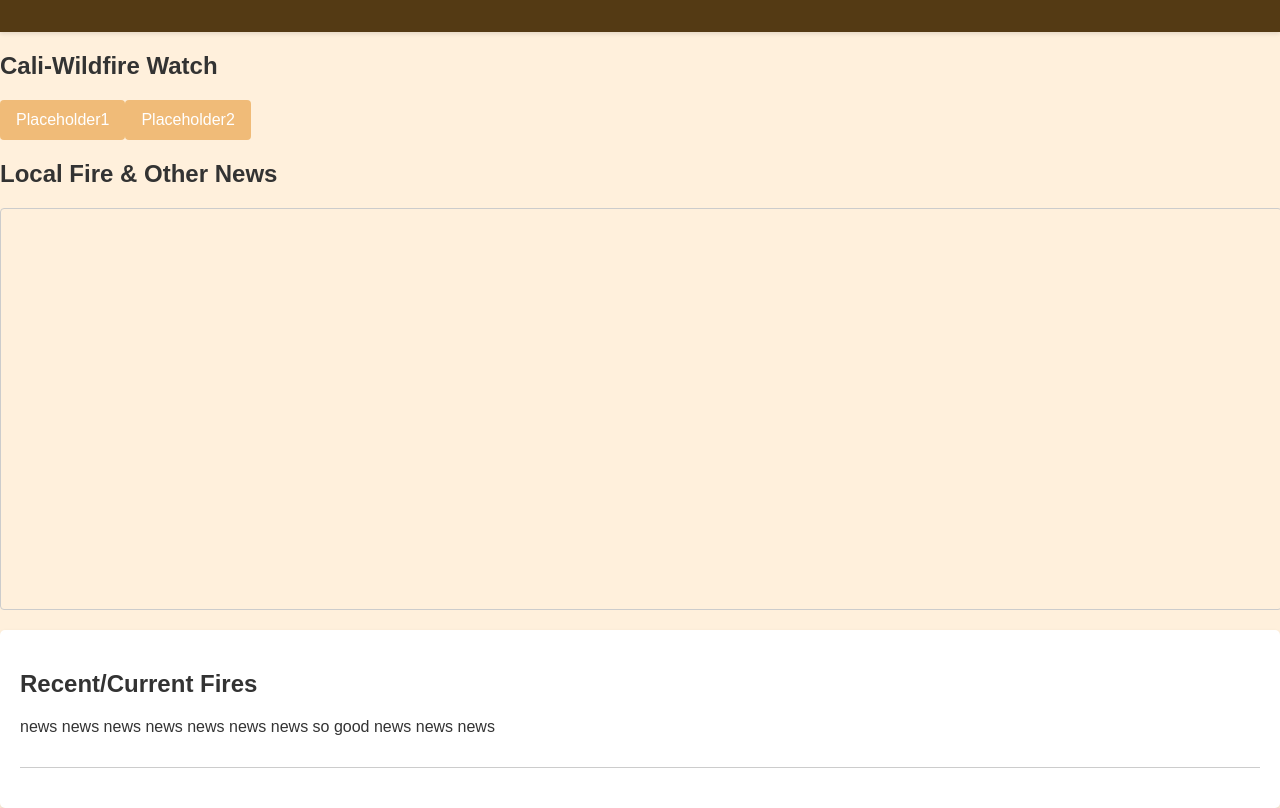
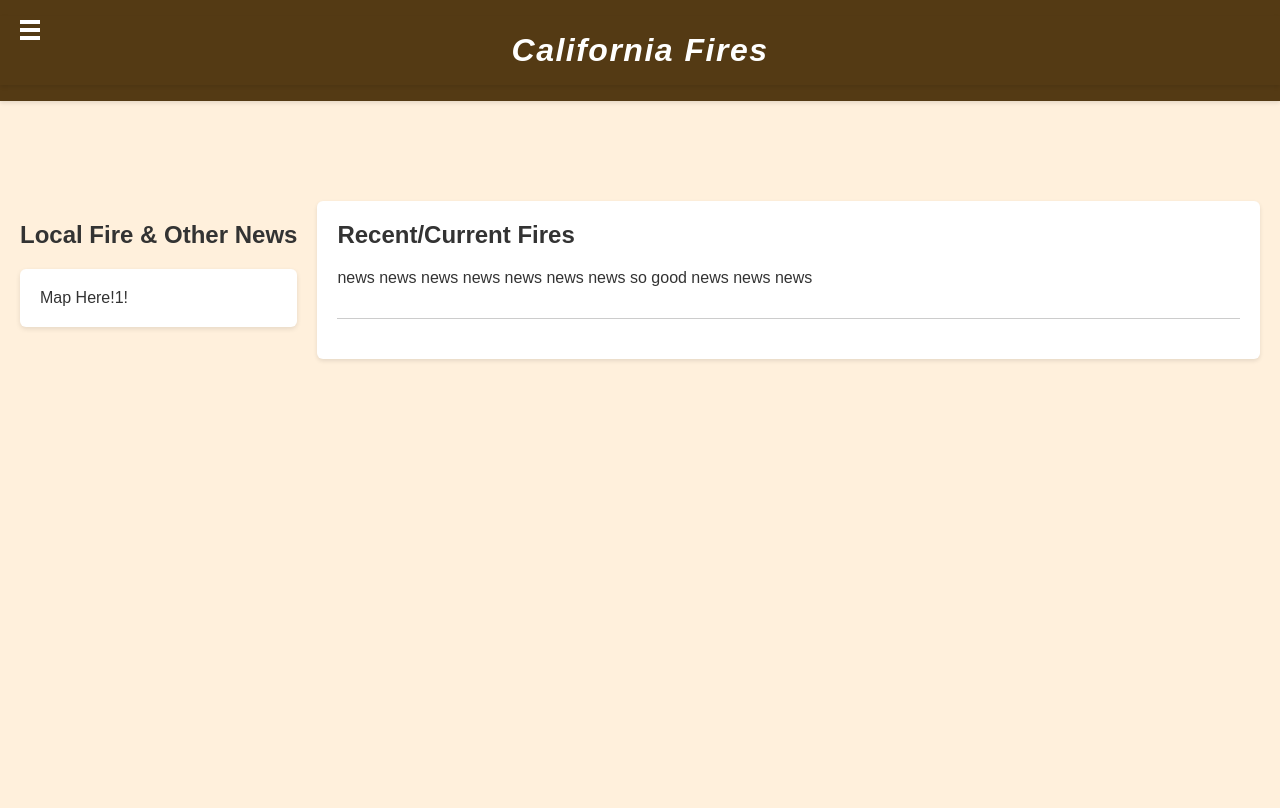
Before and after one commit to robsalsa/California-WildFire, a React (Create React App) app in the folder cali-wildfire-front/: page / in a window 1280 px wide. Built offline with nearby package versions, Linux system fonts and the light colour scheme.

Commit message:
Home page is done but needs a map
Like mentioned home page is now up and running but it will need some minor tweaks. Although some are minor it still needs the map API.

```diff
--- a/cali-wildfire-front/src/parts/HeaderSection/Header.css
+++ b/cali-wildfire-front/src/parts/HeaderSection/Header.css
@@ -9,12 +9,12 @@ header{
     position:sticky;
     box-shadow:0.2px 5px rgba(0,0,0,0.1);
 }
-/* header h1 {
+header h1 {
     font-size: 2.5em;
     margin-bottom: 10px;
     letter-spacing: 1.5px;
     font-style: italic;
-} */
+}
 
 nav a {
     color: #f5f3f3;
@@ -27,3 +27,33 @@ nav a {
 nav a:hover {
     color: #c7a37a;
 }
+
+/* bunger options */
+.bm-burger-button {
+    position: fixed;
+    width: 20px;
+    height: 20px;
+    left: 20px;
+    top: 20px;
+}
+
+.bm-burger-bars{
+    background:#ffffff;
+}
+
+.bm-burger-bars-hover {
+  background: #000000;
+}
+.bm-menu-wrap {
+  position: fixed;
+  height: 100%;
+}
+.bm-overlay {
+  background: rgba(0, 0, 0, 0.3);
+}
+/* background ghost options  */
+.bm-menu {
+  background: #543A14;
+  padding: 2.5em 1.5em 0;
+  font-size: 1.15em;
+}
--- a/cali-wildfire-front/src/parts/HeaderSection/Header.js
+++ b/cali-wildfire-front/src/parts/HeaderSection/Header.js
@@ -7,8 +7,11 @@ import {Link} from "react-router-dom";
 const Header = () =>{
     return (
         <header className= "Header">
+            <header>
+                <h1>California Fires</h1>
+            </header>
             <Menu>
-                <a classname="menu-item" href="/">Home</a>
+                <a className="menu-item" href="/">Home</a>
 
                 <a href ="/#thing1">Thing1</a>
                 <a href ="/#thing2">Thing2</a>
--- a/cali-wildfire-front/src/parts/HomeSection/Home.css
+++ b/cali-wildfire-front/src/parts/HomeSection/Home.css
@@ -5,6 +5,9 @@ body{
     color: #333;
     /* line-height:2; */
 
+}
+.home-container{
+    padding-top: 80px;
 }
 
 .notification-bar{
@@ -50,49 +53,50 @@ nav button:hover{
     background: #F0BB78;
     cursor: pointer;
 }
-aside#sidebar{
+/* this is sidebar options */
+.content-wrapper {
+    display: flex;
+    flex-direction: row;
+    padding: 20px;
+    gap: 20px;
+}
+
+.view-box {
+    flex: 3;
+    background: #fff;
+    padding: 20px;
+    border-radius: 6px;
+    box-shadow: 0 2px 5px rgba(0,0,0,0.1);
+}
+
+#map-container {
+    width: 100%;
+    height: 400px;
+    border: 1px solid #ccc;
+    border-radius: 4px;
+    overflow: hidden;
+    background-color: #eee; /* placeholder color */
+}
+
+#actual-map {
+    width: 100%;
+    height: 100%;
+}
+
+.sidebar {
     flex: 1;
-    background:#fff;
-    padding:20px;
-    border-radius: 5px;
+    background: #fff;
+    padding: 20px;
+    border-radius: 6px;
     box-shadow: 0 2px 4px rgba(0, 0, 0, 0.1);
 }
-aside#sidebar section{
+
+.sidebar section {
     margin-bottom: 20px;
     padding-bottom: 15px;
     border-bottom: 1px solid #ccc;
 }
-aside#sidebar section h3{
-    color: #000;
-    margin-top:0;
+
+.sidebar h2 {
+    margin-top: 0;
 }
-.view{
-    display:none;
-}
-.view.active-view{
-    display: block;
-}
-#map-container{
-    width: 100%;
-    height: 400px;
-    margin-bottom: 20px;
-    border: 1px solid #ccc;
-    border-radius: 4px;
-}
-#map{
-    width: 100%;
-    height:100%;
-}
-.boxed-container{
-    display:flex;
-    flex-direction:row;
-    gap: 20px;
-    padding: 20px;
-}
-#main-content{
-    flex: 3;
-
-}
-#sidebar{
-    flex: 3;
-}
--- a/cali-wildfire-front/src/parts/HomeSection/Home.js
+++ b/cali-wildfire-front/src/parts/HomeSection/Home.js
@@ -5,31 +5,36 @@ import "./Home.css";
 
 export const Home = () => {
     return (
-        <div>
-            <section id="notification-bar" classname="notification-bar">
+        <div className="home-container">
+            <section id="notification-bar" className="notification-bar">
                 <h1>Cali-Wildfire Watch</h1>
                 <nav>
                     <button id="placeholder">Placeholder1</button>
                     <button id="placeholder2">Placeholder2</button>
                 </nav>
             </section>
-            <section id="box-container" classname="box-container">
-                <div classname="main-content">
-                    <section id="fire-map-view" classname="view-box">
+
+            <main className="content-wrapper">
+                <section id="box-container" className="box-container">
                     <h2>Local Fire & Other News</h2>
-                        <div id="map-container">
-                            <div id="actual-map"></div>
-                        </div>
+                    <div className="main-content">
+                        <section id="fire-map-view" className="view-box">
+                            {/* <h2>Local Fire & Other News</h2> */}
+                            {/* <div id="map-container"> */}
+                            <div id="actual-map">Map Here!1!</div>
+                            {/* PUT THE MAP HERE PLEASE AHHHHHHHHHHHHHHHH!! */}
+                            {/* </div> */}
                         </section>
                     </div>
                 </section>
 
-            <aside id="sidebar" classname="sidebar">
+                <aside id="sidebar" className="sidebar">
                     <section id="recent-fires">
                         <h2> Recent/Current Fires</h2>
                         <p> news news news news news news news so good news news news </p>
                     </section>
                 </aside>
+            </main>
         </div>
     );
 };
```
Also changed, not shown: cali-wildfire-front/src/parts/WildfireTimelineSection/timeline.css (added), cali-wildfire-front/src/parts/WildfireTimelineSection/timeline.js (added). Lines whose indentation alone changed are shown as unchanged.
